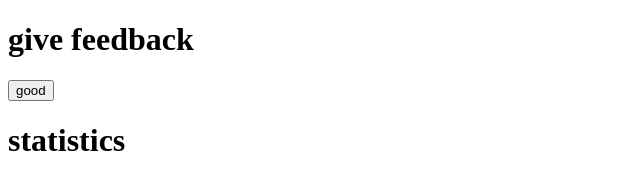
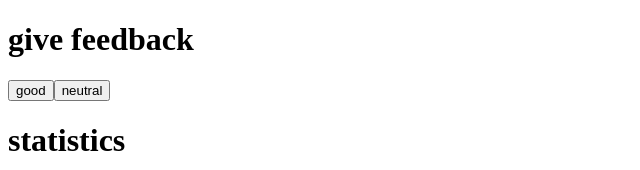
Before and after one commit to tkimhong/Full-Stack-Open, a React (Vite) app in the folder part1/unicafe/: page / in a window 1280 px wide. Shown: the top 170 px of the page, without its empty margins (0-640 px from the left). Built offline with nearby package versions, Linux system fonts and the light colour scheme.

Commit message:
Add neutral button

```diff
--- a/part1/unicafe/src/App.jsx
+++ b/part1/unicafe/src/App.jsx
@@ -16,11 +16,17 @@ const App = () => {
     setGood(good + 1);
   };
 
+  const handleNeutral = () => {
+    // console.log("neutral");
+    setNeutral(neutral + 1);
+  };
+
   return (
     <>
       <h1>give feedback</h1>
       {/* buttons */}
       <Button onClick={handleGood} text="good" />
+      <Button onClick={handleNeutral} text="neutral" />
       <h1>statistics</h1>
       {/* good, neutral, bad */}
     </>
```
